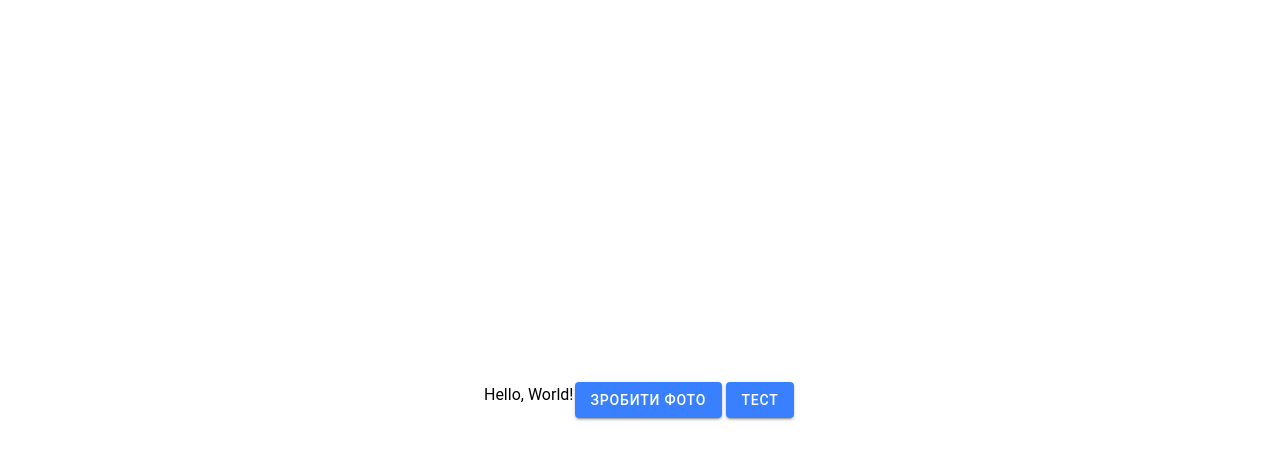
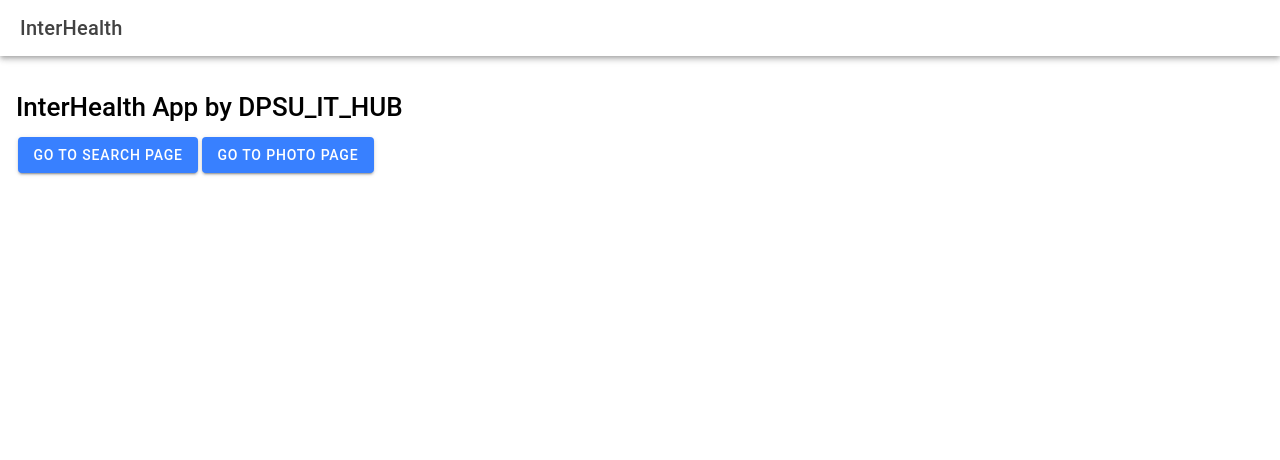
Before and after one commit to b33tle-k1ddie/InterHealth, a React (Vite) app: page /home in a window 1280 px wide. Shown: the top 460 px of the page. Built offline with nearby package versions, Linux system fonts and the light colour scheme.

Commit message:
add navigations and pages

```diff
--- a/src/App.tsx
+++ b/src/App.tsx
@@ -1,7 +1,10 @@
 import { Redirect, Route } from 'react-router-dom';
 import { IonApp, IonRouterOutlet, setupIonicReact } from '@ionic/react';
 import { IonReactRouter } from '@ionic/react-router';
+
 import Home from './pages/Home';
+import SearchPage from './pages/Search-page';
+import PhotoPage from './pages/Photo-page';
 
 /* Core CSS required for Ionic components to work properly */
 import '@ionic/react/css/core.css';
@@ -34,6 +37,8 @@ const App: React.FC = () => (
         <Route exact path="/">
           <Redirect to="/home" />
         </Route>
+        <Route path="/search" component={SearchPage} exact={true} />
+        <Route path="/photo" component={PhotoPage} exact={true} />
       </IonRouterOutlet>
     </IonReactRouter>
   </IonApp>
--- a/src/pages/Home.tsx
+++ b/src/pages/Home.tsx
@@ -1,67 +1,25 @@
-import { IonContent, IonPage, IonButton, IonText } from '@ionic/react';
-import { Camera, CameraResultType, CameraSource } from '@capacitor/camera';
-import React, { useState } from 'react';
-import './Home.css';
+// Home.tsx
+import React from 'react';
+import { IonButton, IonHeader, IonToolbar, IonTitle, IonContent } from '@ionic/react';
+import { Link } from 'react-router-dom';
 
-const Home: React.FC = () => {
-  const [photoDataUrl, setPhotoDataUrl] = useState<string | null>(null);
-
-  const takePicture = async () => {
-    try {
-      const image = await Camera.getPhoto({
-        quality: 90,
-        allowEditing: false,
-        resultType: CameraResultType.DataUrl,
-        source: CameraSource.Camera,
-      });
-
-      setPhotoDataUrl(image.dataUrl);
-    } catch (error) {
-      console.error("Error capturing photo:", error);
-    }
-  };
-
-  const test = async () => {
-    try {
-      // Отримати елемент за id
-      const element = document.getElementById('asd');
-
-      // Перевірити, чи елемент існує
-      if (element) {
-        // Виклик GraphQL-мутації для передачі тексту
-        const axios = require('axios'); // Імпорт axios тут
-        const response = await axios.post('http://172.20.10.5:4000/graphql');
-
-        const textFromGraphQL = response.data.data.setText;
-
-        // Змінити вміст елемента
-        element.textContent = textFromGraphQL;
-      } else {
-        console.error('Елемент з id asd не знайдено');
-      }
-    } catch (error) {
-      console.error('Помилка під час вставки тексту:', error);
-    }
-  };
-
-  return (
-    <IonPage>
-      <IonContent>
-        {photoDataUrl ? (
-          <img src={photoDataUrl} alt="Captured Photo" style={{ maxWidth: '100%' }} />
-        ) : (
-          <>
-            <div id="container">
-              <strong id="asd"></strong>
-              <IonText>Hello, World!</IonText>
-              <IonButton onClick={takePicture}>Зробити фото</IonButton>
-              <IonButton onClick={test}>Тест</IonButton>
-            </div>
-          </>
-        )}
-      </IonContent>
-    </IonPage>
-  );
-};
+const Home: React.FC = () => (
+  <>
+    <IonHeader>
+      <IonToolbar>
+        <IonTitle>InterHealth</IonTitle>
+      </IonToolbar>
+    </IonHeader>
+    <IonContent className="ion-padding">
+      <h1>InterHealth App by DPSU_IT_HUB</h1>
+      <Link to="/search">
+        <IonButton routerDirection="forward">Go to Search Page</IonButton>
+      </Link>
+      <Link to="/photo">
+        <IonButton routerDirection="forward">Go to Photo Page</IonButton>
+      </Link>
+    </IonContent>
+  </>
+);
 
 export default Home;
--- /dev/null
+++ b/src/pages/Photo-page.tsx
@@ -0,0 +1,21 @@
+// PhotoPage.tsx
+import React from 'react';
+import { IonHeader, IonToolbar, IonButtons, IonBackButton, IonTitle, IonContent } from '@ionic/react';
+
+const PhotoPage: React.FC = () => (
+  <>
+    <IonHeader>
+      <IonToolbar>
+        <IonButtons slot="start">
+          <IonBackButton defaultHref="/home" />
+        </IonButtons>
+        <IonTitle>Photo Page</IonTitle>
+      </IonToolbar>
+    </IonHeader>
+    <IonContent className="ion-padding">
+      <h1>This is Photo Page</h1>
+    </IonContent>
+  </>
+);
+
+export default PhotoPage;
--- /dev/null
+++ b/src/pages/Search-page.tsx
@@ -0,0 +1,21 @@
+// SearchPage.tsx
+import React from 'react';
+import { IonHeader, IonToolbar, IonButtons, IonBackButton, IonTitle, IonContent } from '@ionic/react';
+
+const SearchPage: React.FC = () => (
+  <>
+    <IonHeader>
+      <IonToolbar>
+        <IonButtons slot="start">
+          <IonBackButton defaultHref="/home" />
+        </IonButtons>
+        <IonTitle>Search Page</IonTitle>
+      </IonToolbar>
+    </IonHeader>
+    <IonContent className="ion-padding">
+      <h1>This is Search Page</h1>
+    </IonContent>
+  </>
+);
+
+export default SearchPage;
```
